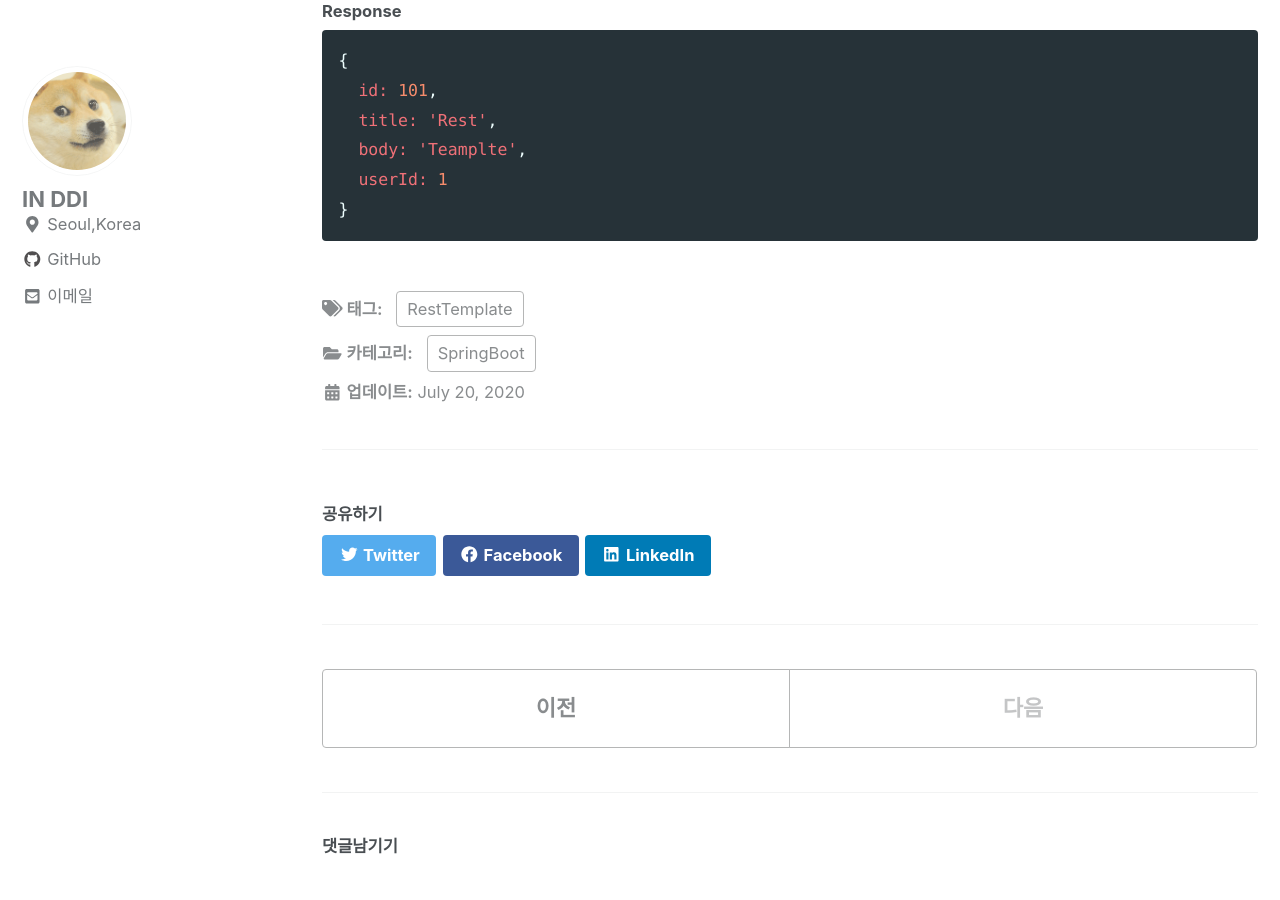
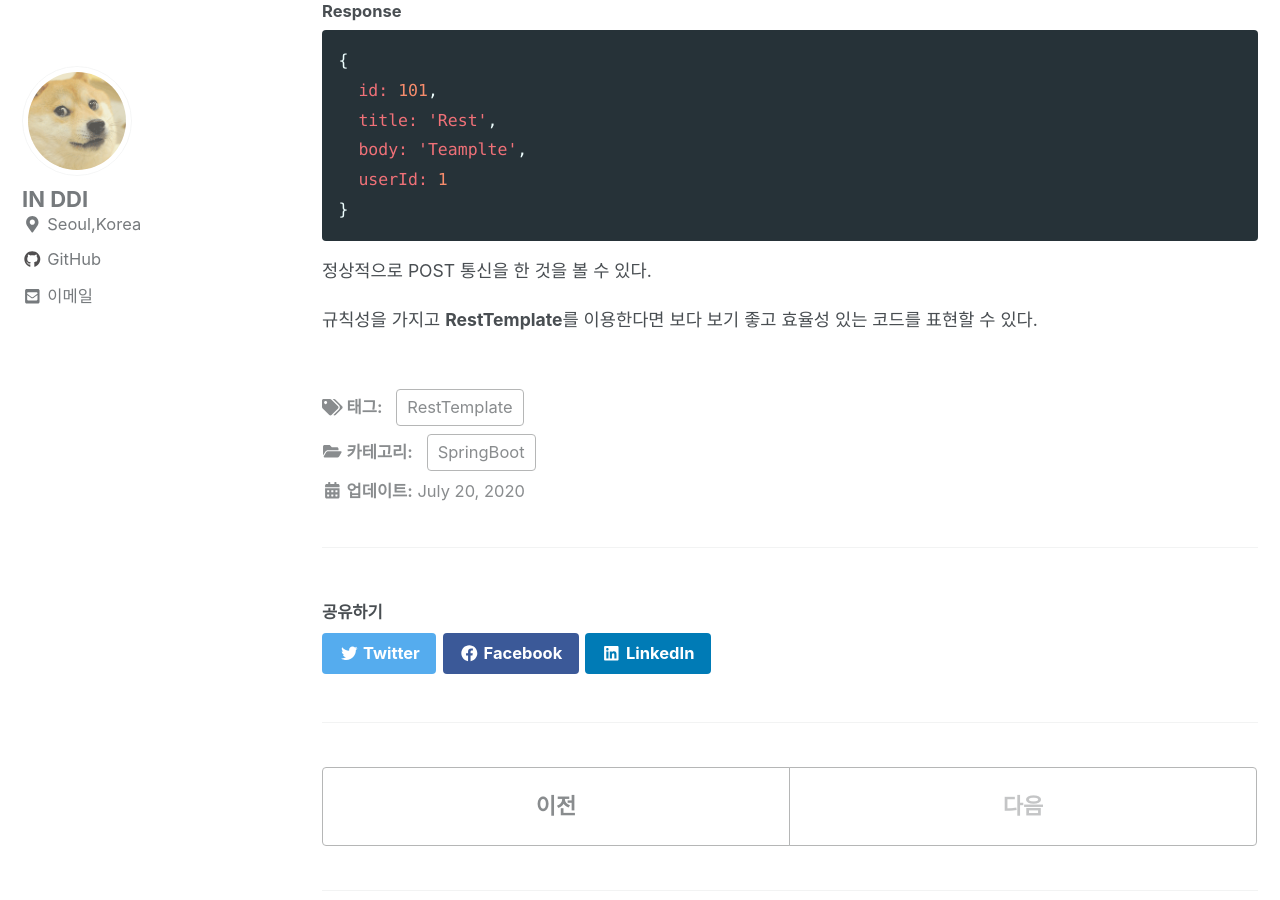
Before and after one commit to InSeok9068/inseok9068.github.io, a Jekyll site: the page built from _posts/springboot/2020-07-20-springboot-rest-template.md, in a window 1280 px wide and 900 px high, scrolled down 5802 px. Built offline with Jekyll 4.4.1, drawn with Linux system fonts in a browser that asks for light colours; cached includes are drawn as plain includes; nearby versions of some CDN libraries; comment, search, counter and statistics services are not loaded.

Commit message:
2020-07-20 Spring Boot Rest Template Update

````diff
--- a/_posts/springboot/2020-07-20-springboot-rest-template.md
+++ b/_posts/springboot/2020-07-20-springboot-rest-template.md
@@ -218,3 +218,7 @@ Map.class를 이용하여 작업하였다.
   userId: 1
 }
 ```
+
+정상적으로 POST 통신을 한 것을 볼 수 있다.
+
+규칙성을 가지고 **RestTemplate**를 이용한다면 보다 보기 좋고 효율성 있는 코드를 표현할 수 있다.
````
